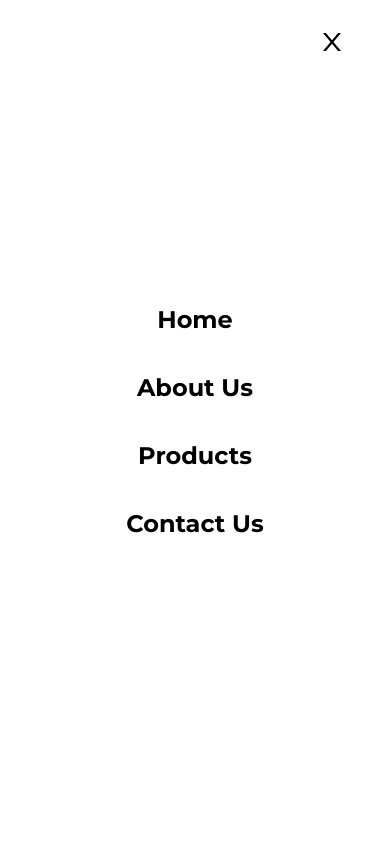
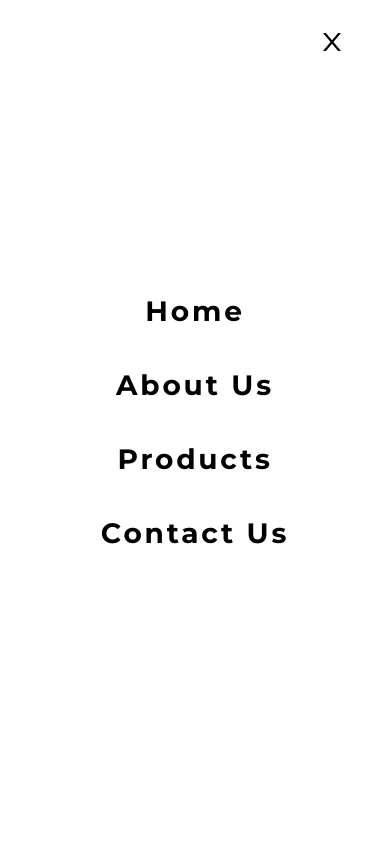
Before and after one commit to Mariam-Fathi/xo-landing-page, a React (Vite) app: page / in a window 390 px wide. Both pictures are taken after a click on the picture 345 px from the left and 58 px from the top of the page. Shown: the top 844 px of the page. Built offline with nearby package versions, Linux system fonts and the light colour scheme; a web font is replaced by a local one.

Commit message:
Update Nav.jsx

```diff
--- a/src/components/Nav.jsx
+++ b/src/components/Nav.jsx
@@ -58,7 +58,7 @@ const Nav = () => {
                     <li key={item.label} className='hover:scale-110'>
                       <a
                         href={item.href}
-                        className='font-montserrat font-bold leading-normal text-2xl text-black hover:text-coral-red'
+                        className='font-montserrat font-bold leading-normal text-3xl tracking-widest text-black hover:text-coral-red'
                         onClick={() => setToggel(!toggel)}
                       >
                         {item.label}
```
